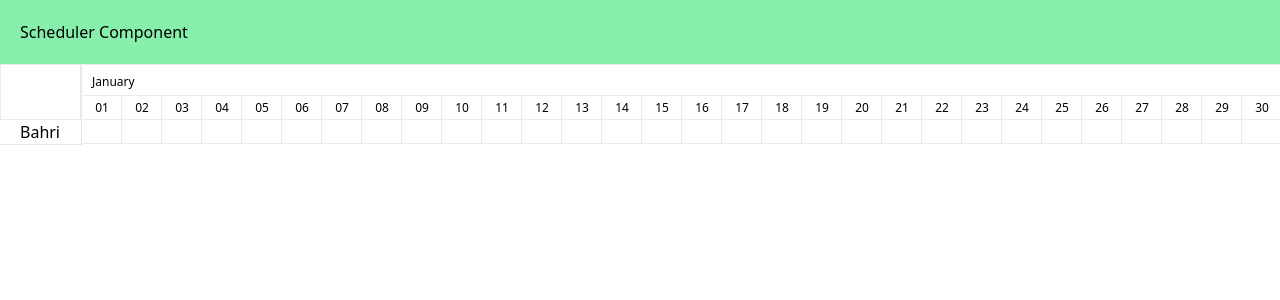
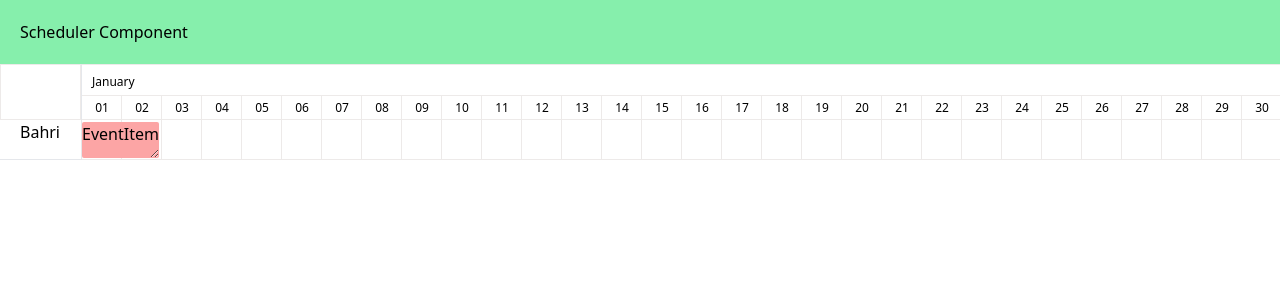
Before and after one commit to adarshquinoid/scheduler, a React (Create React App) app: page / in a window 1280 px wide. Shown: the top 300 px of the page. Built offline with nearby package versions, Linux system fonts and the light colour scheme.

Commit message:
resize and drag and drop

```diff
--- a/src/App.tsx
+++ b/src/App.tsx
@@ -36,7 +36,8 @@ function App() {
   };
   return (
     <>
-      <div className="bg-green-300 w-full p-5">Scheduler Component</div>
+
+      <div className="bg-green-300  p-5 ">Scheduler Component</div>
       <div>
         <Scheduler groupData={employeeDatas} handleExpand={handleExpand} />
       </div>
--- a/src/scheduler/components/Calander/index.tsx
+++ b/src/scheduler/components/Calander/index.tsx
@@ -1,20 +1,19 @@
 import dayjs from "dayjs";
 import { useState } from "react";
 import { Months, styles } from "../../helpers/constants";
+import EventItem from "../EventItems";
 
-type DatesByMonth = {
-  [key: string]: Date[];
-};
-const Calander = ({ groups = [] }: any) => {
+
+const Calendar = ({ groups = [] }: any) => {
   const [activeYear] = useState(2024);
+  const [dragSample, setDragSample] = useState("");
+  const [newPosition, setNewPostion] = useState("01-01-2024");
 
-  function generateDatesByMonth(): DatesByMonth {
-    const datesByMonth: DatesByMonth = {};
+
+  const generateDatesByMonth = (): any => {
+    const datesByMonth: any = {};
 
     for (let month = 0; month < 12; month++) {
-      //   const monthName = new Date(activeYear, month).toLocaleString("default", {
-      //     month: "long",
-      //   });
       const daysInMonth = new Date(activeYear, month + 1, 0).getDate();
       const dates: Date[] = [];
 
@@ -26,87 +25,95 @@ const Calander = ({ groups = [] }: any) => {
     }
 
     return datesByMonth;
-  }
+  };
 
-  const datesByMonth: DatesByMonth = generateDatesByMonth();
+  const datesByMonth: any = generateDatesByMonth();
 
   const checkForRows = (grp: any) => {
     const isTopLevel = grp.parent === null;
-    //TODO - Make it dynamic with multiple parent support
-    const isTopLevelExpanded=groups?.find(
-      (item: any) => item.parent === null
-    )?.expand;
-    // TODO-END
-    const isParentExpanded = groups?.find(
-      (item: any) => item.id === grp.parent
-    )?.expand;
-    return isTopLevel || (isParentExpanded&&isTopLevelExpanded);
+    const isTopLevelExpanded = groups.find((item:any) => item.parent === null)?.expand;
+    const isParentExpanded = groups.find((item:any) => item.id === grp.parent)?.expand;
+    return isTopLevel || (isParentExpanded && isTopLevelExpanded);
   };
+
+  const handleDragStart = (e: React.DragEvent<HTMLDivElement>, date: string) => {
+    setDragSample(date);
+    e.dataTransfer.setData("text/plain", date);
+    e.dataTransfer.effectAllowed = "move"; // Optional: Indicate that the move operation is allowed
+  };
+
+  const handleDrop = (e: React.DragEvent<HTMLDivElement>, day: string) => {
+
+    e.preventDefault();
+    console.log(day)
+    const draggedDate = e.dataTransfer.getData("text/plain");
+    console.log(`Dropped ${draggedDate} on ${day}`);
+    setNewPostion(day)
+
+    // Handle your drop logic here, e.g., updating state, sending data to a server, etc.
+  };
+
+  const handleDragOver = (e: React.DragEvent<HTMLDivElement>) => {
+    e.preventDefault(); // Necessary to allow dropping
+  };
+
   return (
     <div>
       <div className="flex h-[32px]">
-        {Object.keys(datesByMonth).map((key: any) => (
-          <>
+        {Object.keys(datesByMonth).map(key => (
           <div
-              style={{
-                width: datesByMonth[+key]?.length * styles.dayColWidth,
-              }}
+            key={key}
+            style={{ width: datesByMonth[+key]?.length * styles.dayColWidth }}
             className="flex text-[12px] leading-[14px] font-normal border-t border-b border-r border-[#EDEAE9]"
           >
-              <div className="p-2.5 text-[12px] leading-[14px] font-normal h-full">
-                {" "}
+            <div className="p-2.5">
               {Months[+key as keyof typeof Months]}
             </div>
           </div>
-          </>
         ))}
       </div>
+
       <div className="flex h-[24px]">
-        {Object.keys(datesByMonth).map((key: any) => (
-          <>
-            {datesByMonth[+key]?.map((days) => (
+        {Object.keys(datesByMonth).map(key => (
+          datesByMonth[+key]?.map((day:any) => (
             <div
+              key={day ? dayjs(day).format("DD-MM-YYYY") : "key"}
               className="border-b border-r border-[#EDEAE9]"
               style={{ width: styles.dayColWidth }}
             >
               <div className="h-6 w-10 flex items-center justify-center text-[12px] leading-[14px] font-normal">
-                  {days ? dayjs(days).format("DD") : ""}
+                {day ? dayjs(day).format("DD") : ""}
               </div>
             </div>
-            ))}
-          </>
+          ))
         ))}
       </div>
+
       <div>
-        <div>
-          {groups?.map((grp: any) => (
-            <>
-              {checkForRows(grp) && (
-                <div className="flex h-[24px]">
-                  {Object.keys(datesByMonth).map((key: any) => (
-                    <>
-                      <>
-                        {datesByMonth[+key]?.map((days) => (
+        {groups.map((grp:any) => (
+          checkForRows(grp) && (
+            <div key={grp.id} className="flex z-1">
+              {Object.keys(datesByMonth).map(key => (
+                datesByMonth[+key]?.map((day:any) => (
                   <div
-                            className="border-b border-r border-[#EDEAE9]"
+                    key={day ? dayjs(day).format("DD-MM-YYYY") : "key"}
+                    onDragOver={handleDragOver}
+                    onDrop={(e) => handleDrop(e, dayjs(day).format("DD-MM-YYYY"))}
+                    className="border-b border-r border-[#EDEAE9] h-10 relative z-1 flex items-center"
                     style={{ width: styles.dayColWidth }}
                   >
-                            <div className="h-6 w-10 flex items-center justify-center text-[12px] leading-[14px] font-normal">
-                              {/* {days ? dayjs(days).format("DD") : ""} */}
+
+                      <EventItem activeData={day} group={grp} sampleDate={newPosition} handleDragStart={handleDragStart}/>
                     </div>
-                          </div>
-                        ))}
-                      </>
-                    </>
+
+                ))
               ))}
             </div>
-              )}
-            </>
+          )
         ))}
-        </div>
       </div>
     </div>
   );
 };
 
-export default Calander;
+export default Calendar;
--- /dev/null
+++ b/src/scheduler/components/EventItems/index.tsx
@@ -0,0 +1,48 @@
+import dayjs from "dayjs";
+import React, { useEffect, useRef } from "react";
+
+const EventItem: React.FC<any> = ({ activeData, group ,sampleDate,handleDragStart}) => {
+  const resizeRef = useRef<HTMLDivElement>(null);
+
+  useEffect(() => {
+    const resizeObserver = new ResizeObserver((entries) => {
+      for (let entry of entries) {
+        // Call on resize here
+        console.log(entry.contentRect.width);
+      }
+    });
+
+    if (resizeRef.current) {
+      resizeObserver.observe(resizeRef.current);
+    }
+
+    // Cleanup on unmount
+    return () => {
+      if (resizeRef.current) {
+        // eslint-disable-next-line react-hooks/exhaustive-deps
+        resizeObserver.unobserve(resizeRef.current);
+      }
+    };
+  }, []);
+
+  if (
+    group.id === 1 &&
+    dayjs(activeData).format("DD-MM-YYYY") ===  sampleDate
+  ) {
+    return (
+      <div
+        ref={resizeRef}
+        draggable
+        onDragStart={(e) => handleDragStart(e, activeData)}
+        key={activeData}
+        id={activeData}
+        className="absolute  left-0  h-9 rounded-sm overflow-hidden resize-x bg-red-300 z-50 item-resize"
+      >
+        EventItem
+      </div>
+    );
+  }
+  return null;
+};
+
+export default EventItem;
```
Also changed, not shown: src/index.css (line endings or trailing spaces). Lines whose indentation alone changed are shown as unchanged.
